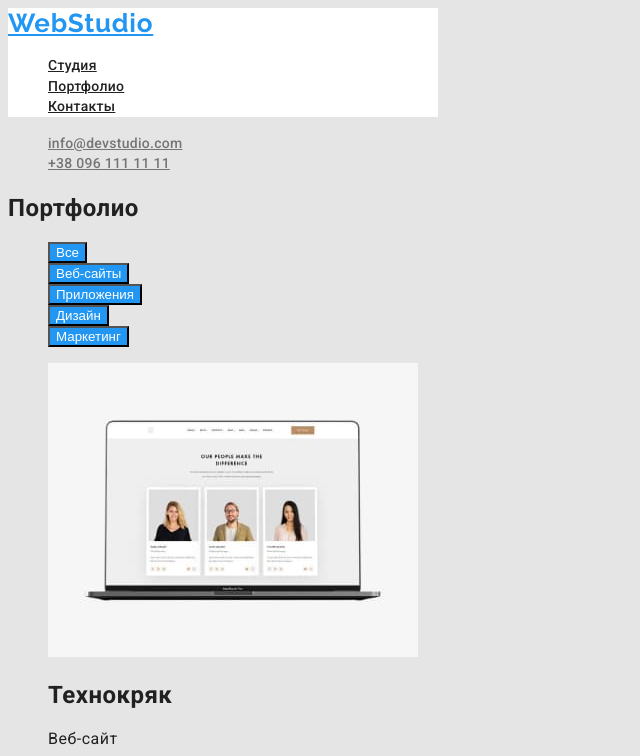
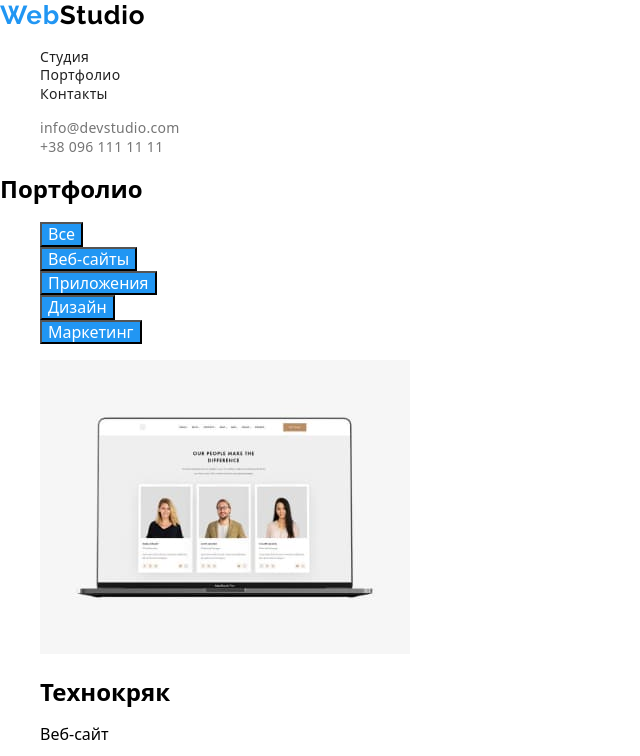
Before and after one commit to Anastasiia-Harmash/goit-markup-hw-02, a plain HTML site: page portfolio.html in a window 1280 px wide. Shown: the top 756 px of the page, without its empty margins (0-640 px from the left). Drawn offline with nearby package versions, Linux system fonts and the light colour scheme.

Commit message:
Изменяет шрифта, размеры текста

```diff
--- a/css/styles.css
+++ b/css/styles.css
@@ -2,40 +2,39 @@
   --primary-text-color: #757575;
   --titel-text-color: #212121;
   --accent-text-color: #2196f3;
-  --white-text-color: #ffffff;
+  --white-logo-color: #ffffff;
+  --white-color: #ffffff;
   --white-footer-text-color: rgba (255, 255, 255, 0.6);
   --logo-color: #000000;
   --primary-background-color: #e5e5e5;
   --background-color: #2f303a;
   --background-color-two: #ffffff;
 }
+* {
+  box-sizing: border-box;
+}
+
 /* Body */
-.page {
+.body {
   background-color: var(--primary-background-color);
   color: var(--titel-text-color);
-  font-family: Roboto;
+  font-family: Roboto, sans-serif;
   letter-spacing: 0.03em;
-  position: absolute;
 }
 
-/* Footer */
-.footer {
-  background-color: var(--background-color);
-  color: var(--white-text-color);
-}
-
-.list {
-  list-style: none;
-}
-
-/* Header */
-.header {
-  background: var(--background-color-two);
-}
-
+/* Logo */
 .logo {
   font-family: Raleway;
-  font-weight: bold;
+  font-weight: 900;
+  font-size: 26px;
+  line-height: 1.19;
+  letter-spacing: 0.03em;
+
+  color: var(--logo-color);
+}
+.logo-accent {
+  font-family: Raleway;
+  font-weight: 900;
   font-size: 26px;
   line-height: 1.19;
   letter-spacing: 0.03em;
@@ -43,10 +42,15 @@
   color: var(--accent-text-color);
 }
 
+/* Header */
+.header {
+  background-color: var(--background-color-two);
+}
+
 .studio {
   font-weight: 500;
   font-size: 14px;
-  line-height: 1.4;
+  line-height: 1.14;
   letter-spacing: 0.02em;
 
   color: var(--titel-text-color);
@@ -55,7 +59,7 @@
 .portfolio {
   font-weight: 500;
   font-size: 14px;
-  line-height: 1.4;
+  line-height: 1.14;
   letter-spacing: 0.02em;
 
   color: var(--titel-text-color);
@@ -64,7 +68,7 @@
 .contacts {
   font-weight: 500;
   font-size: 14px;
-  line-height: 1.4;
+  line-height: 1.14;
   letter-spacing: 0.02em;
 
   color: var(--titel-text-color);
@@ -73,7 +77,7 @@
 .email {
   font-weight: 500;
   font-size: 14px;
-  line-height: 1.4;
+  line-height: 1.14;
   letter-spacing: 0.02em;
 
   color: var(--primary-text-color);
@@ -82,19 +86,78 @@
 .telefon {
   font-weight: 500;
   font-size: 14px;
-  line-height: 1.4;
+  line-height: 1.14;
   letter-spacing: 0.02em;
 
   color: var(--primary-text-color);
 }
 
-.link:hover,
-.link:focus {
+/* Hero */
+.button {
+  background-color: var(--accent-text-color);
+
+  color: var(--white-color);
+}
+
+/* Footer */
+.footer {
+  font-family: Roboto, sans-serif;
+  letter-spacing: 0.03em;
+  background-color: var(--background-color);
+  color: var(--white-logo-color);
+}
+
+.logo-footer {
+  font-family: Raleway;
+  font-weight: 500;
+  font-size: 26px;
+  line-height: 1.19;
+  letter-spacing: 0.03em;
+
+  color: var(--white-logo-color);
+}
+
+.logo-accent-footer {
   color: var(--accent-text-color);
 }
 
-/* Hero */
-.button {
-  background-color: var(--accent-text-color);
-  color: var(--white-text-color);
+.address-footer {
+  font-size: 14px;
+  line-height: 1.71;
+  letter-spacing: 0.03em;
+
+  color: var(--white-logo-color);
 }
+
+.email-footer {
+  font-size: 14px;
+  line-height: 1.71;
+  letter-spacing: 0.03em;
+
+  color: rgba(255, 255, 255, 0.6);
+}
+
+.telefon-footer {
+  font-size: 14px;
+  line-height: 1.71;
+  letter-spacing: 0.03em;
+
+  color: rgba(255, 255, 255, 0.6);
+}
+
+/* Link  |  Cursor*/
+
+.link:hover,
+.link:focus,
+.link:active {
+  color: var(--accent-text-color);
+}
+
+.list {
+  list-style: none;
+  text-decoration: none;
+}
+
+.cursor {
+  cursor: pointer;
+}
--- a/portfolio.html
+++ b/portfolio.html
@@ -6,13 +6,17 @@
     <meta http-equiv="X-UA-Compatible" content="IE=edge">
     <meta name="viewport" content="width=device-width, initial-scale=1.0">
     <title>Document</title>
+    <link rel="stylesheet"
+        href="https://cdnjs.cloudflare.com/ajax/libs/modern-normalize/1.0.0/modern-normalize.min.css" />
 
-    <link rel="stylesheet" href="./css/styles.css">
+
 
     <link rel="preconnect" href="https://fonts.googleapis.com">
     <link rel="preconnect" href="https://fonts.gstatic.com" crossorigin>
-    <link href="https://fonts.googleapis.com/css2?family=Raleway:wght@700&family=Roboto:wght@400;500;700;900&display=swap"
+    <link
+        href="https://fonts.googleapis.com/css2?family=Raleway:wght@700&family=Roboto:wght@400;500;700;900&display=swap"
         rel="stylesheet">
+    <link rel="stylesheet" href="./css/styles.css">
 
 </head>
 
@@ -21,19 +25,19 @@
     <!-- Шапка сайта -->
     <header>
         <nav class="header">
-            <a class="logo" href="">WebStudio</a>
+            <a class="logo list cursor" href=""><span class="logo-accent cursor">Web</span>Studio</a>
             <ul class="list">
-                <li><a class="studio link" href="./index.html">Студия</a></li>
-                <li><a class="portfolio link" href="./portfolio.html">Портфолио</a></li>
-                <li><a class="contacts link" href="">Контакты</a></li>
+                <li><a class="studio link list cursor" href="./index.html">Студия</a></li>
+                <li><a class="portfolio link list cursor" href="./portfolio.html">Портфолио</a></li>
+                <li><a class="contacts link list cursor" href="">Контакты</a></li>
             </ul>
         </nav>
         <ul class="list">
             <li>
-                <a class="email link" href="mailto:info@devstudio.com">info@devstudio.com</a>
+                <a class="email link list cursor" href="mailto:info@devstudio.com">info@devstudio.com</a>
             </li>
             <li>
-                <a class="telefon link" href="tel:+380961111111">+38 096 111 11 11</a>
+                <a class="telefon link list cursor" href="tel:+380961111111">+38 096 111 11 11</a>
             </li>
         </ul>
     </header>
@@ -44,19 +48,19 @@
             <h1 class="section-titel">Портфолио</h1>
             <ul class="list">
                 <li>
-                    <button class="button" type="button">Все</button>
+                    <button class="button cursor" type="button">Все</button>
                 </li>
                 <li>
-                    <button class="button" type="button">Веб-сайты</button>
+                    <button class="button cursor" type="button">Веб-сайты</button>
                 </li>
                 <li>
-                    <button class="button" type="button">Приложения</button>
+                    <button class="button cursor" type="button">Приложения</button>
                 </li>
                 <li>
-                    <button class="button" type="button">Дизайн</button>
+                    <button class="button cursor" type="button">Дизайн</button>
                 </li>
                 <li>
-                    <button class="button" type="button">Маркетинг</button>
+                    <button class="button cursor" type="button">Маркетинг</button>
                 </li>
             </ul>
             <ul class="list">
@@ -113,17 +117,18 @@
 
     <!-- Подвал сайта -->
     <footer class="footer">
-        <a class="logo-footer" href="">WebStudio</a>
+        <a class="logo-footer list cursor" href=""><span class="logo-footer logo-accent-footer cursor">Web</span>Studio</a>
+
         <address>
             <ul class="list">
                 <li>
-                    <a class="address link" href="">г. Киев, пр-т Леси Украинки, 26</a>
+                    <a class="address-footer link list cursor" href="">г. Киев, пр-т Леси Украинки, 26</a>
                 </li>
                 <li>
-                    <a class="email-footer link" href="maito:info@example.com">info@example.com</a>
+                    <a class="email-footer link list cursor" href="maito:info@example.com">info@example.com</a>
                 </li>
                 <li>
-                    <a class="telefon-footer link" href="tel:+380991111111">+38 099 111 11 11</a>
+                    <a class="telefon-footer link list cursor" href="tel:+380991111111">+38 099 111 11 11</a>
                 </li>
             </ul>
         </address>
```
Also changed, not shown: index.html (+43 -26 lines).
